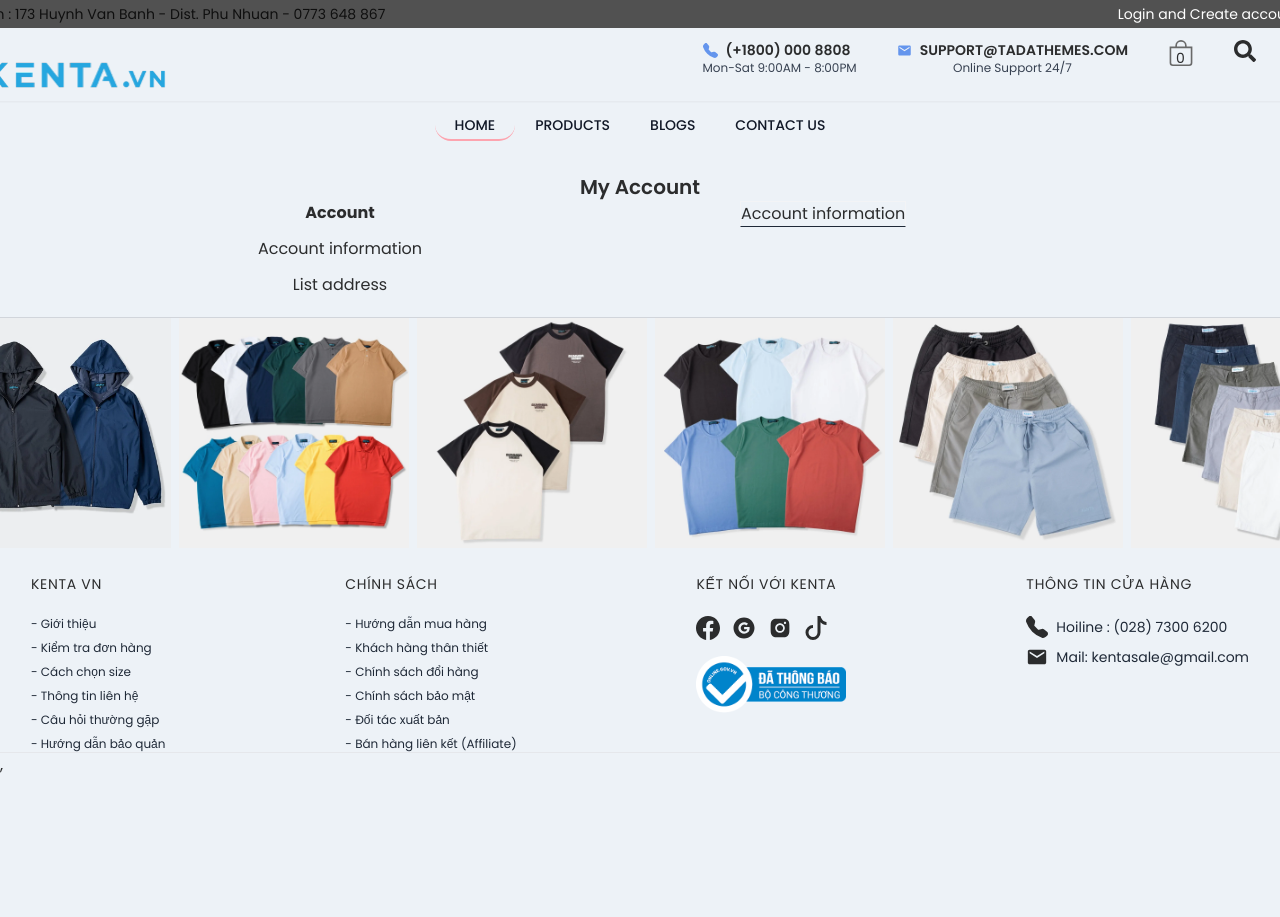
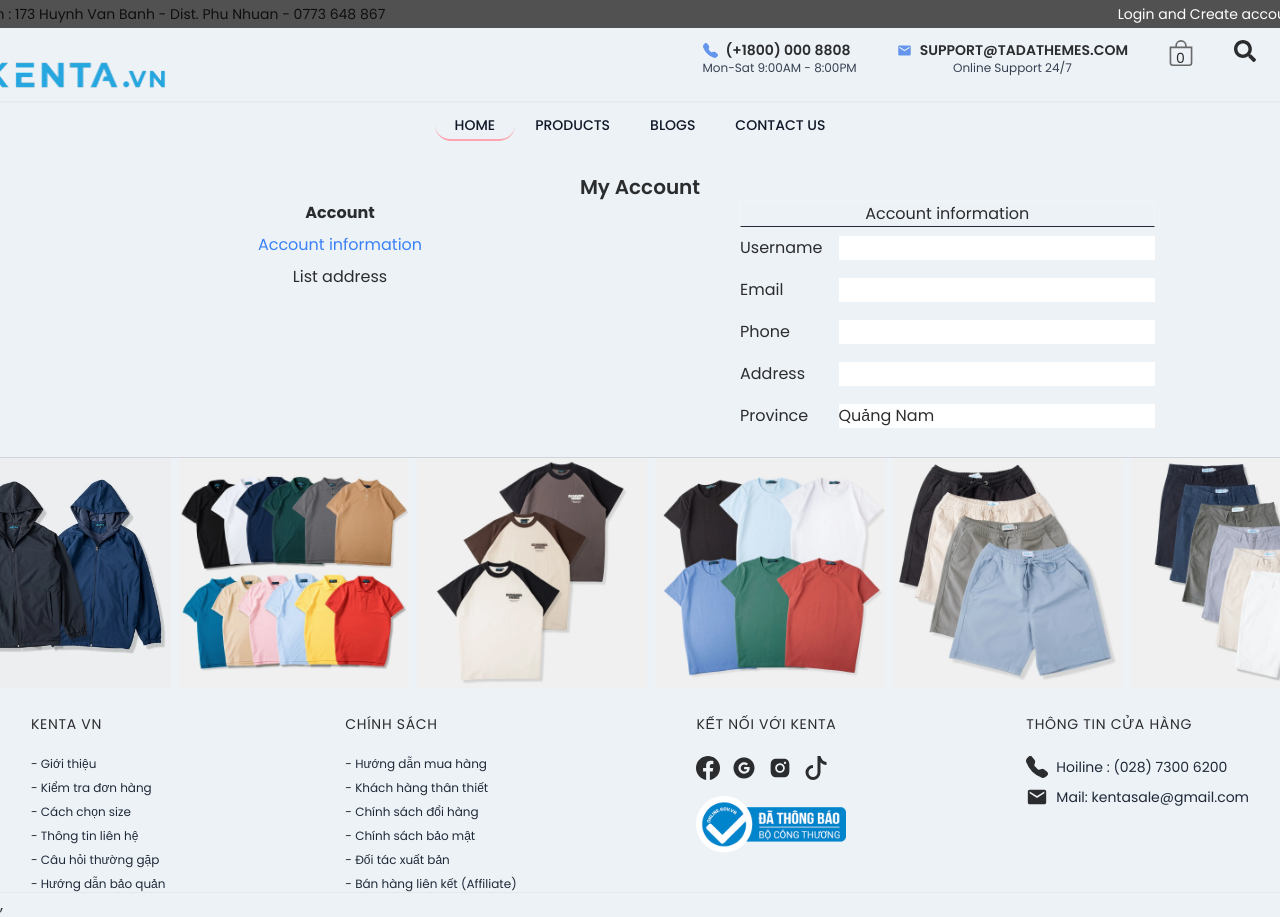
Before and after one commit to TLCN-Organ-EC-Project/TLCN-Frontend, a React (Vite) app in the folder frontend/: page /member/persinal in a window 1280 px wide. Shown: the top 917 px of the page. Before the commit the page ends 800 px from the top, so only its background shows below. Built offline with nearby package versions, Linux system fonts and the light colour scheme.

Commit message:
upcode update user

```diff
--- a/frontend/src/App.jsx
+++ b/frontend/src/App.jsx
@@ -7,6 +7,8 @@ import ModalChildren from "./components/Modal/ModalChildren";
 import Personal from "./pages/member/Personal";
 import MemberLayout from "./pages/member/MemberLayout";
 import Address from "./pages/member/Address";
+import { ToastContainer } from 'react-toastify';
+import 'react-toastify/dist/ReactToastify.css';
 
 function App() {
   const {isShowModal, modalChildren}=useSelector(state=>state.app)
@@ -28,6 +30,19 @@ function App() {
       </Route>
       <Route path={path.LOGIN} element={<Login/>}/>
     </Routes>
+    <ToastContainer
+        position="top-right"
+        autoClose={5000}
+        hideProgressBar={false}
+        newestOnTop={false}
+        closeOnClick
+        rtl={false}
+        pauseOnFocusLoss
+        draggable
+        pauseOnHover
+        theme="colored"
+      />
+      <ToastContainer />
     </div>
   )
 }
--- a/frontend/src/apis/axios.jsx
+++ b/frontend/src/apis/axios.jsx
@@ -6,7 +6,14 @@ const instance=axios.create({
 instance.interceptors.request.use(function (config){
     config.headers['Accept'] = 'application/json';
     config.headers['Content-Type'] = 'application/json';
-    return config;
+    let localStorageData = window.localStorage.getItem('persist:shop/user')
+    if(localStorageData && typeof localStorageData==='string')
+    {
+        localStorageData=JSON.parse(localStorageData)
+        const accessToken=JSON.parse(localStorageData?.token)
+        config.headers={authorization:`Bearer ${accessToken}`}
+        return config
+    }else return config;
 },function(error){
     return Promise.reject(error);
 })
--- a/frontend/src/apis/user.jsx
+++ b/frontend/src/apis/user.jsx
@@ -11,3 +11,9 @@ export const apiLogin =(data)=>axios({
     method:'post',
     data
 })
+
+export const apiUpdateUser=(username,data)=>axios({
+    url: `/users/${username}`,
+    method:'put',
+    data
+})
--- /dev/null
+++ b/frontend/src/components/Input/InputForm.jsx
@@ -0,0 +1,23 @@
+import React,{memo} from 'react'
+import  clsx  from 'clsx'
+
+
+const InputForm = ({label, disabled, register , errors, id , validate, type='text', placeholder,fullWidth,defaultValue, style}) => {
+  return (
+    <div className={clsx('flex justify-between text-center items-center h-[42px] gap-4', style)}>
+        {label && <label htmlFor={id}>{label}</label>}
+        <input
+          type={type}
+          id={id}
+          {...register(id, validate)}
+          disabled={disabled}
+          placeholder={placeholder}
+          className={clsx('form-input my-auto border-gray-300',fullWidth &&'w-full')}
+          defaultValue={defaultValue}
+        />
+        {errors[id] && <small className='text-xs text-red-500'>{errors[id]?.message}</small>}
+    </div>
+  )
+}
+
+export default memo(InputForm)
--- a/frontend/src/components/Member/MemberSideBar.jsx
+++ b/frontend/src/components/Member/MemberSideBar.jsx
@@ -4,21 +4,28 @@ import { NavLink } from 'react-router-dom'
 import clsx from 'clsx'
 import icons from '../../ultils/icons'
 
+const activedStyle='flex flex-col gap-2 text-blue-500 transition'
+const notactivedStyle='flex flex-col gap-2'
+
 const MemberSideBar = () => {
-  const [actived, setactived] = useState([])
+
+  const [isActive, setactived] = useState(memberSideBar[0].id)
+
   return (
-    <div className='w-[800px] h-full'>
+    <div className='w-[800px] h-full '>
         <div className='font-bold flex text-center flex justify-center'>Account</div>
+        <div className='flex justify-center flex-col'>
         {memberSideBar.map((el)=>(
-            <NavLink
-              to={el.path}
-              key={el.id}
-              className='flex flex-col gap-3'
-            >
+          <NavLink
+          to={el.path}
+          key={el.id}
+          className={({isActive})=>clsx(isActive && activedStyle, !isActive && notactivedStyle)}
+          >
               <span>{el.icons}</span>
               <span>{el.text}</span>
             </NavLink>
         ))}
+        </div>
     </div>
   )
 }
--- a/frontend/src/pages/member/Personal.jsx
+++ b/frontend/src/pages/member/Personal.jsx
@@ -1,31 +1,88 @@
-import React, { useEffect } from 'react'
+import React, { useEffect, useState } from 'react'
 import { useForm } from 'react-hook-form'
-import {toast} from 'react-toastify'
+import { toast } from 'react-toastify'
 import { useDispatch } from 'react-redux'
 import { useSelector } from 'react-redux'
+import InputForm from '../../components/Input/InputForm'
+import { Button } from '../../components'
+import { apiUpdateUser } from '../../apis/user'
+import { login } from "../../store/user/userSlice";
 
 const Personal = () => {
   const { register, formState: { errors, isDirty }, handleSubmit, reset } = useForm()
-  const {current}=useSelector(state=>state.user)
+  const { current } = useSelector(state => state.user)
+  const [userData, setUserData] = useState(null)
   const dispatch = useDispatch()
 
-  console.log(current)
-  useEffect(()=>{
+  const handleUpdateInfor = async (data) => {
+    const response = await apiUpdateUser(current?.username, data)
+    if (response?.data) {
+      setUserData(response?.data)
+      dispatch(login({
+        isLoggedIn: true,
+        current: response?.data,
+      }))
+      toast.success('Success')
+    }
+  }
+
+  useEffect(() => {
     reset({
-      username:current?.firstname,
-      email:current?.email,
-      phone:current?.phone,
-      address:current?.address
+      username: current?.username,
+      email: current?.email,
+      phone: current?.phone,
+      address: current?.address,
+      province: 'Quảng Nam',
     })
-},[])
-  const handleUpdateInfor=async(data)=>{
-
-  }
+  }, [userData])
   return (
     <div>
       <div className='border border-b-gray-800 border-t-gray-100 border-l-gray-100 border-r-gray-100'>Account information</div>
       <form onSubmit={handleSubmit(handleUpdateInfor)}>
-
+        <InputForm
+          label='Username'
+          register={register}
+          errors={errors}
+          id='username'
+          validate={{ required: 'Need fill this field' }}
+        />
+        <InputForm
+          label='Email'
+          register={register}
+          errors={errors}
+          id='email'
+          validate={{
+            required: 'Need fill this field',
+            pattern: {
+              value: /^[A-Z0-9._%+-]+@[A-Z0-9.-]+\.[A-Z]{2,4}$/i,
+              message: 'Email invalid'
+            }
+          }}
+        />
+        <InputForm
+          label='Phone'
+          register={register}
+          errors={errors}
+          id='phone'
+          validate={{ required: 'Need fill this field' }}
+        />
+        <InputForm
+          label='Address'
+          register={register}
+          errors={errors}
+          id='address'
+          validate={{ required: 'Need fill this field' }}
+        />
+        <InputForm
+          label='Province'
+          register={register}
+          errors={errors}
+          id='province'
+          validate={{ required: 'Need fill this field' }}
+        />
+        {
+          isDirty && <Button buttonAdd type='submit'>Update</Button>
+        }
       </form>
     </div>
   )
```
